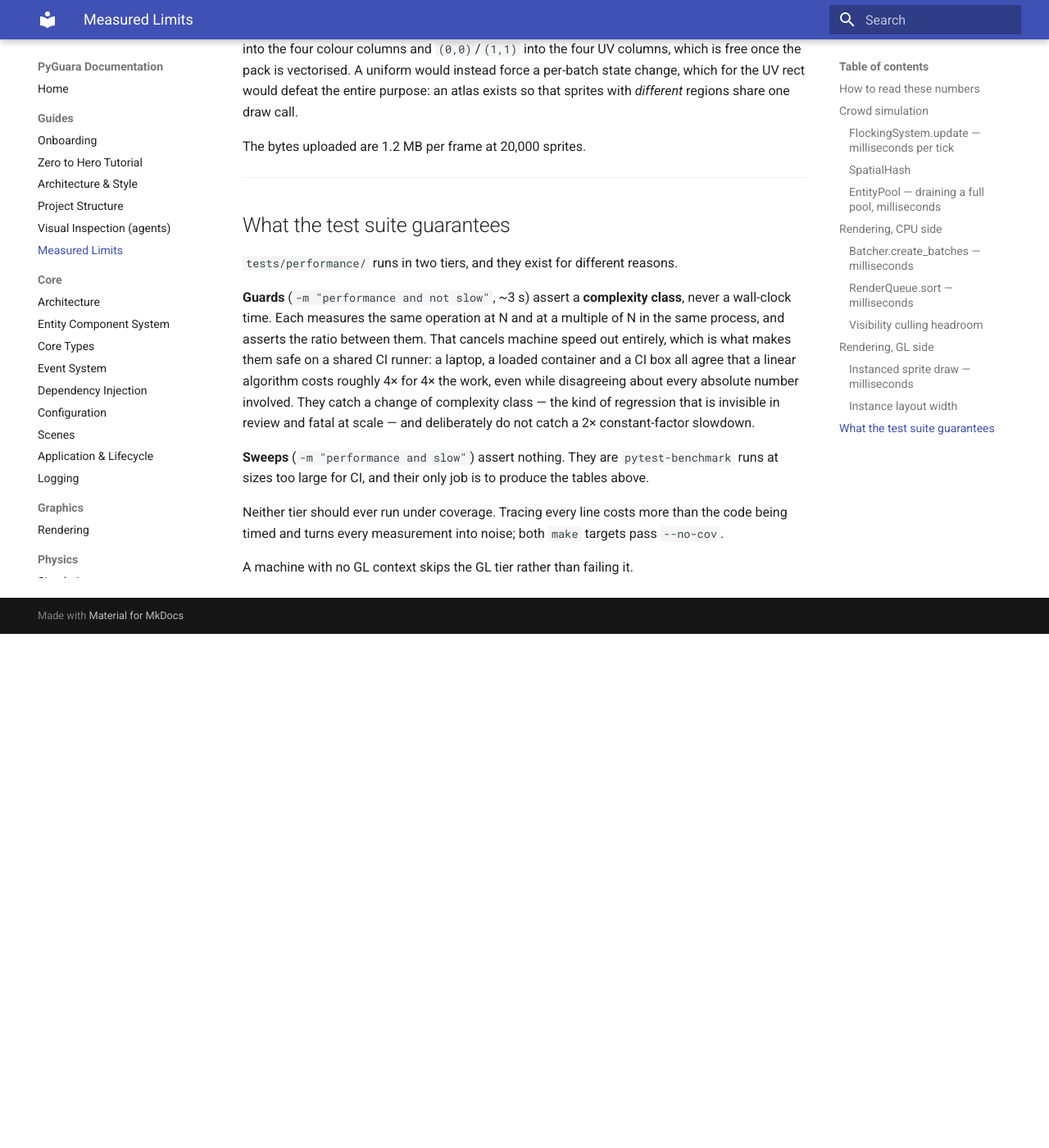
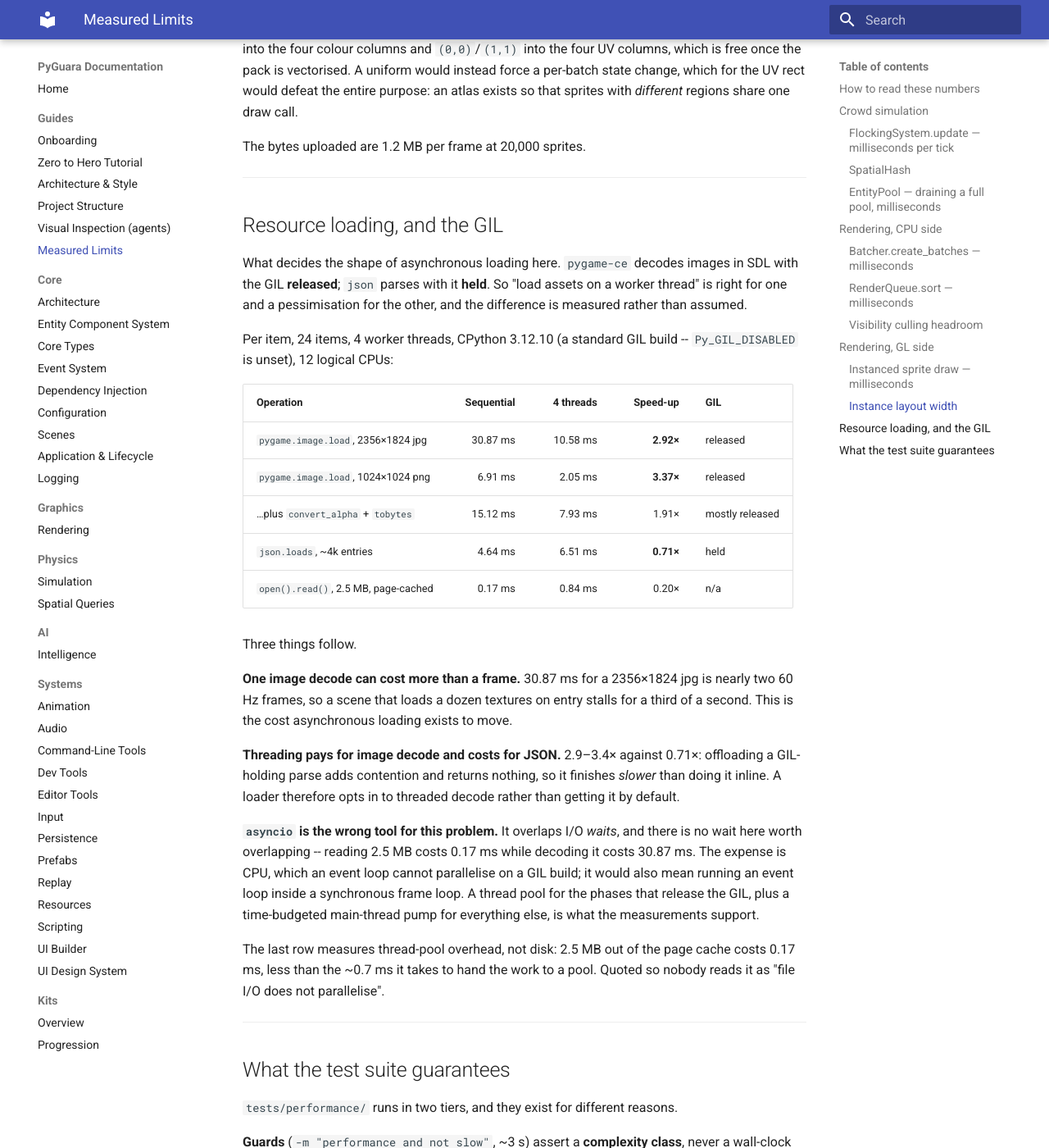
Before and after one commit to Wedeueis/pyguara, an MkDocs documentation site: the page built from docs/guides/performance.md, in a window 1280 px wide and 1400 px high, scrolled down 5326 px. Shown: the whole window at 82% size. Built offline with MkDocs 1.6.1 and Material for MkDocs 9.7.7, drawn with Linux system fonts in a browser that asks for light colours; before the commit the page ends 6099 px from its top, so only the background shows below that.

Commit message:
docs(performance): what the GIL does to resource loading
The measurements that decide the shape of asynchronous loading for #40,
recorded before building it -- the same order this file's other sections
were written in.

`pygame-ce` decodes images in SDL with the GIL **released** and scales
2.9-3.4x on four threads. `json` parses with it **held** and runs 0.71x --
*slower* threaded than inline, because offloading a GIL-holding parse buys
contention and no parallelism. So "load assets on a worker thread" is right
for one and a pessimisation for the other, which is why a loader will have
to opt in rather than get threading by default.

Also records why `asyncio` is the wrong tool here, which is the question
that prompted the measuring: it overlaps I/O *waits*, and there is no wait
worth overlapping. Reading 2.5 MB costs 0.17 ms; decoding it costs 30.87
ms. The expense is CPU, which an event loop cannot parallelise on a GIL
build (`Py_GIL_DISABLED` is unset on this 3.12.10).

The headline number for why any of this matters: one 2356x1824 jpg decode
is 30.87 ms, nearly two 60 Hz frames, so a scene loading a dozen textures
on entry stalls for a third of a second.

The page-cached read row is called out as measuring thread-pool overhead
rather than disk, so it is not read as "file I/O does not parallelise".

Co-Authored-By: Claude Opus 5 <noreply@anthropic.com>

```diff
--- a/docs/guides/performance.md
+++ b/docs/guides/performance.md
@@ -214,6 +214,50 @@ The bytes uploaded are 1.2 MB per frame at 20,000 sprites.
 
 ---
 
+## Resource loading, and the GIL
+
+What decides the shape of asynchronous loading here. `pygame-ce` decodes
+images in SDL with the GIL **released**; `json` parses with it **held**. So
+"load assets on a worker thread" is right for one and a pessimisation for
+the other, and the difference is measured rather than assumed.
+
+Per item, 24 items, 4 worker threads, CPython 3.12.10 (a standard GIL
+build -- `Py_GIL_DISABLED` is unset), 12 logical CPUs:
+
+| Operation | Sequential | 4 threads | Speed-up | GIL |
+| --- | ---: | ---: | ---: | --- |
+| `pygame.image.load`, 2356×1824 jpg | 30.87 ms | 10.58 ms | **2.92×** | released |
+| `pygame.image.load`, 1024×1024 png | 6.91 ms | 2.05 ms | **3.37×** | released |
+| …plus `convert_alpha` + `tobytes` | 15.12 ms | 7.93 ms | 1.91× | mostly released |
+| `json.loads`, ~4k entries | 4.64 ms | 6.51 ms | **0.71×** | held |
+| `open().read()`, 2.5 MB, page-cached | 0.17 ms | 0.84 ms | 0.20× | n/a |
+
+Three things follow.
+
+**One image decode can cost more than a frame.** 30.87 ms for a 2356×1824
+jpg is nearly two 60 Hz frames, so a scene that loads a dozen textures on
+entry stalls for a third of a second. This is the cost asynchronous loading
+exists to move.
+
+**Threading pays for image decode and costs for JSON.** 2.9–3.4× against
+0.71×: offloading a GIL-holding parse adds contention and returns nothing,
+so it finishes *slower* than doing it inline. A loader therefore opts in to
+threaded decode rather than getting it by default.
+
+**`asyncio` is the wrong tool for this problem.** It overlaps I/O *waits*,
+and there is no wait here worth overlapping -- reading 2.5 MB costs 0.17 ms
+while decoding it costs 30.87 ms. The expense is CPU, which an event loop
+cannot parallelise on a GIL build; it would also mean running an event loop
+inside a synchronous frame loop. A thread pool for the phases that release
+the GIL, plus a time-budgeted main-thread pump for everything else, is what
+the measurements support.
+
+The last row measures thread-pool overhead, not disk: 2.5 MB out of the
+page cache costs 0.17 ms, less than the ~0.7 ms it takes to hand the work
+to a pool. Quoted so nobody reads it as "file I/O does not parallelise".
+
+---
+
 ## What the test suite guarantees
 
 `tests/performance/` runs in two tiers, and they exist for different reasons.
```
